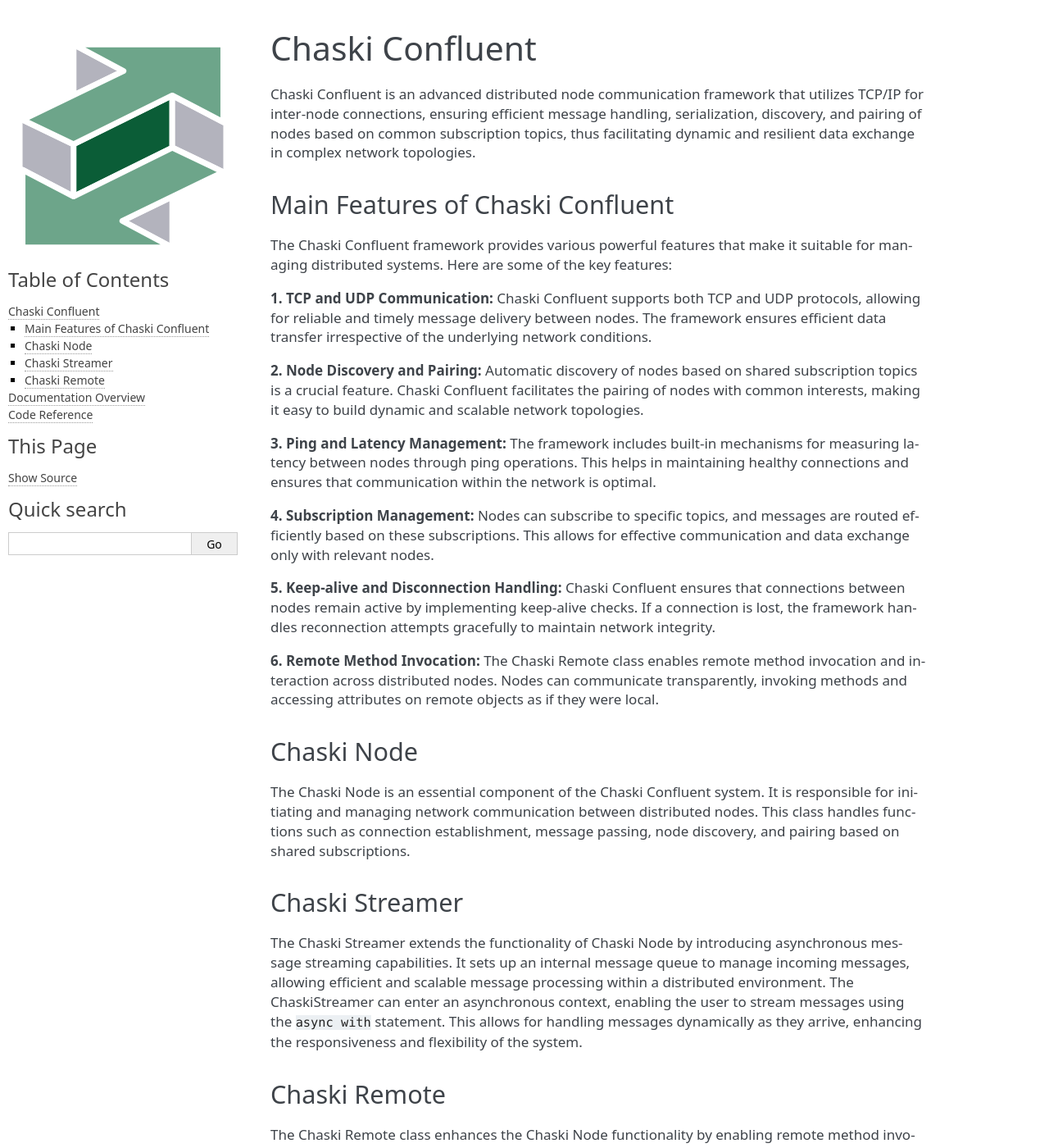
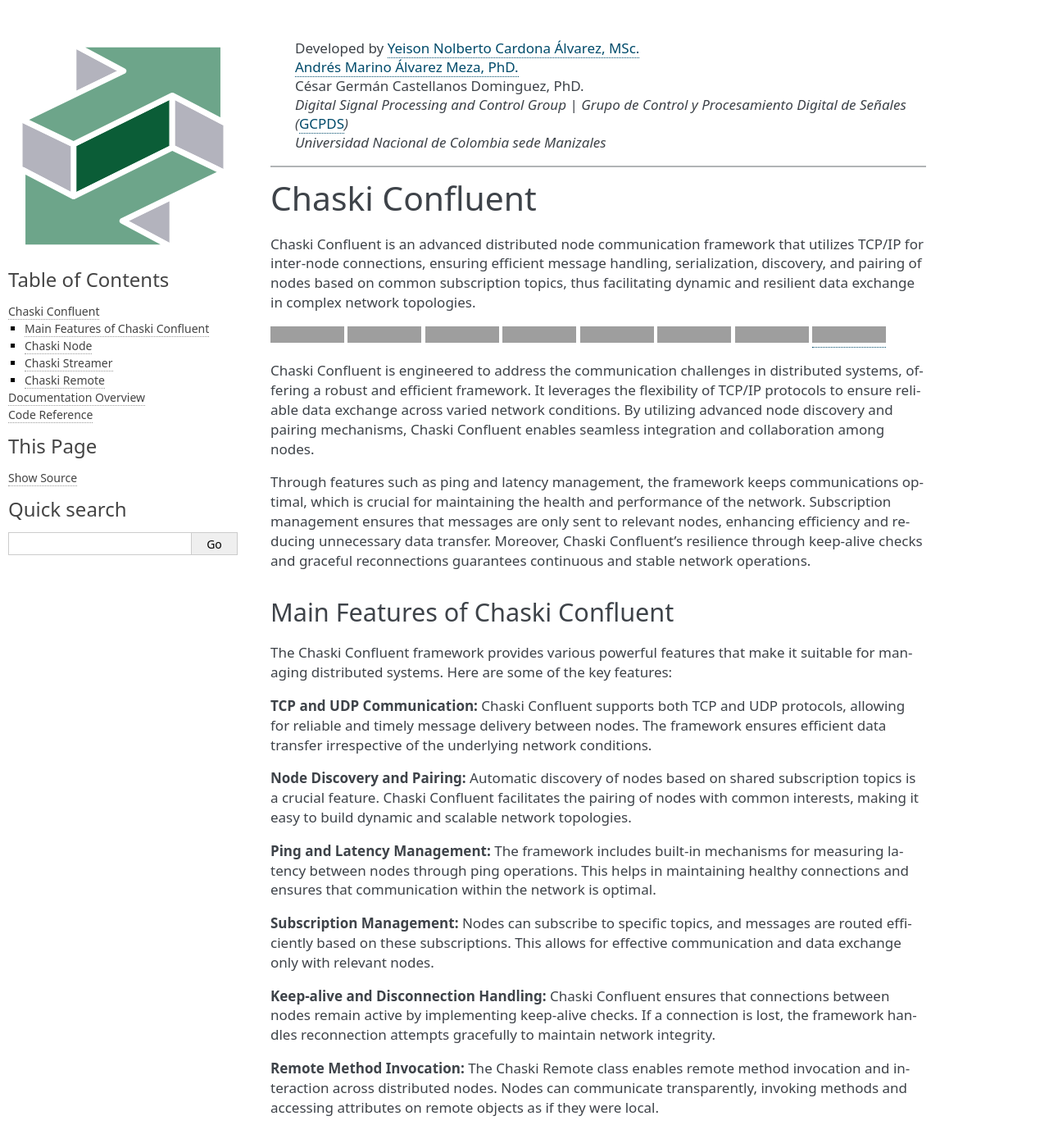
Before and after one commit to amalvarezme/python-chaski, a Sphinx documentation site: the page built from docs/source/index.rst, in a window 1280 px wide and 1400 px high. Shown: the whole window at 82% size. Built offline with Sphinx 7.4.7, drawn with Linux system fonts in a browser that asks for light colours; some of the changed text lies outside the part shown; grey boxes are pictures that could not be loaded.

Commit message:
Update documentation

```diff
--- a/docs/source/index.rst
+++ b/docs/source/index.rst
@@ -12,6 +12,7 @@ Documentation Overview
 
    notebooks/01-chaski_node.pct
    notebooks/02-chaski_streamer.ptc
+   notebooks/03-chaski_remote
 
 
 
--- a/docs/source/notebooks/02-chaski_streamer.ptc.py
+++ b/docs/source/notebooks/02-chaski_streamer.ptc.py
@@ -24,6 +24,7 @@ sys.path.append('../../..')
 # It offers scalable solutions for handling large volumes of data and ensures timely delivery across the network.
 #
 # **Key Features:**
+#
 #  - **High Throughput:** Optimized for streaming large volumes of messages.
 #  - **Low Latency:** Ensures minimal delay in message delivery across distributed nodes.
 #  - **Fault Tolerance:** Robust mechanisms to handle node failures and network issues.
@@ -40,17 +41,17 @@ from chaski.streamer import ChaskiStreamer
 import pickle
 
 streamer = ChaskiStreamer(
-    ip='127.0.0.1',                         # The IP address for the node to bind to.
-    port=65432,                             # The port number for the node to listen on.
-    serializer=pickle.dumps,                # Function to serialize data before sending.
-    deserializer=pickle.loads,              # Function to deserialize received data.
-    name='Node',                            # The name for the node.
-    subscriptions=['topic1', 'topic2'],     # List of topics the node is interested in.
-    run=True,                               # Flag to start the servers immediately on initialization.
-    ttl=64,                                 # Time-to-live value for discovery messages.
-    root=False,                             # Flag to indicate if the node is a root node.
-    max_connections=5,                      # Maximum number of connections the node can handle.
-    reconnections=32,                       # Number of reconnection attempts if a connection is lost.
+    ip='127.0.0.1',  # The IP address for the node to bind to.
+    port=65432,  # The port number for the node to listen on.
+    serializer=pickle.dumps,  # Function to serialize data before sending.
+    deserializer=pickle.loads,  # Function to deserialize received data.
+    name='Node',  # The name for the node.
+    subscriptions=['topic1', 'topic2'],  # List of topics the node is interested in.
+    run=True,  # Flag to start the servers immediately on initialization.
+    ttl=64,  # Time-to-live value for discovery messages.
+    root=False,  # Flag to indicate if the node is a root node.
+    max_connections=5,  # Maximum number of connections the node can handle.
+    reconnections=32,  # Number of reconnection attempts if a connection is lost.
 )
 
 # %% [markdown]
@@ -68,6 +69,7 @@ streamer.address
 
 # %%
 producer = ChaskiStreamer(
+    port=8511,
     name='Producer',
     subscriptions=['topic1'],
 )
@@ -77,8 +79,8 @@ producer
 # The `producer` node is set up to publish messages on `topic1`, while the `consumer` node
 # subscribes to this topic to receive messages.
 #
-# 1. The `producer` connects to the `consumer` using the `connect` method.
-# 2. Messages are then sent using the `push` method on the `producer`.
+#   - The `producer` connects to the `consumer` using the `connect` method.
+#   - Messages are then sent using the `push` method on the `producer`.
 #
 
 # %%
@@ -104,7 +106,7 @@ await streamer.push('topic1', message)
 
 # %%
 consumer = ChaskiStreamer(
-    port=8511,
+    port=8512,
     name='Consumer',
     subscriptions=['topic1'],
     root=True,
@@ -118,8 +120,8 @@ consumer
 # The `ChaskiStreamer` allows for another method to consume messages using asynchronous context managers.
 # With the `async with` statement, you can handle incoming messages in a more streamlined way:
 #
-# 1. Use `async with consumer` to enter the asynchronous context.
-# 2. Iterate over `message_queue` to process each incoming message asynchronously.
+#   - Use `async with consumer` to enter the asynchronous context.
+#   - Iterate over `message_queue` to process each incoming message asynchronously.
 #
 # This ensures all resources are properly managed and released when done, providing cleaner and more efficient code.
 
@@ -138,8 +140,8 @@ async with consumer as message_queue:
 #
 # Here’s how to use it:
 #
-# 1. Iterate over the `message_stream()` to process each incoming message asynchronously.
-# 2. Explicitly call the `stop()` method to close the streamer and release resources.
+#   - Iterate over the `message_stream()` to process each incoming message asynchronously.
+#   - Explicitly call the `stop()` method to close the streamer and release resources.
 #
 
 # %%
--- /dev/null
+++ b/docs/source/notebooks/03-chaski_remote.py
@@ -0,0 +1,79 @@
+# ---
+# jupyter:
+#   jupytext:
+#     text_representation:
+#       extension: .py
+#       format_name: percent
+#       format_version: '1.3'
+#       jupytext_version: 1.16.2
+#   kernelspec:
+#     display_name: Python 3 (ipykernel)
+#     language: python
+#     name: python3
+# ---
+
+# %% nbsphinx="hidden"
+import sys
+sys.path.append('../../..')
+
+# %% [markdown]
+# # ChaskiRemote: Proxy for Distributed Network Interactions
+#
+# ChaskiRemote is designed to facilitate communication across distributed networks. It acts as an intermediary, managing interactions and ensuring robust connectivity.
+#
+# **Key Features:**
+#
+# - **Scalability**: Easily manage multiple network nodes.
+# - **Reliability**: Ensure consistent and reliable data transmission.
+# - **Flexibility**: Adapt to various network topologies and protocols.
+
+# %% [markdown]
+# ## Server
+#
+# The `ChaskiRemote` server facilitates network communication by acting as a proxy for distributed nodes.
+# It ensures robust connectivity, reliable data transmission, and handles the management of various
+# network protocols and topologies seamlessly.
+
+# %%
+from chaski.remote import ChaskiRemote
+import numpy
+
+server = ChaskiRemote(port='65432')
+server.register('np', numpy)
+
+server.address
+
+# %% [markdown]
+# ## Client
+#
+# The `ChaskiRemote` client leverages the server's capabilities to facilitate remote interactions.
+# By connecting to the proxy server, clients can seamlessly execute distributed commands
+# and access shared resources across the network without dealing with the complexities
+# of network communication protocols.
+#
+
+# %%
+client = ChaskiRemote()
+await client.connect("ChaskiRemote@127.0.0.1:65432")
+
+# %% [markdown]
+# ### Connect to Remote NumPy
+#
+# Once connected to the `ChaskiRemote` server, you can access and use the registered libraries,
+# such as NumPy, as if they were local.
+#
+
+# %%
+np = await client.proxy('np')
+np
+
+# %% [markdown]
+# ### Use remote Numpy
+#
+# The following code generates a 4x4 matrix with normally distributed random numbers using
+# the remote NumPy library connected through `ChaskiRemote`.
+
+# %%
+await np.random.normal(0, 1, (4, 4))
+
+# %%
--- a/docs/source/notebooks/readme.rst
+++ b/docs/source/notebooks/readme.rst
@@ -1,3 +1,15 @@
+   | Developed by `Yeison Nolberto Cardona Álvarez,
+     MSc. <https://github.com/yeisonCardona>`__
+   | `Andrés Marino Álvarez Meza,
+     PhD. <https://github.com/amalvarezme>`__
+   | César Germán Castellanos Dominguez, PhD.
+   | *Digital Signal Processing and Control Group* \| *Grupo de Control
+     y Procesamiento Digital de Señales
+     (*\ `GCPDS <https://github.com/UN-GCPDS/>`__\ *)*
+   | *Universidad Nacional de Colombia sede Manizales*
+
+--------------
+
 Chaski Confluent
 ================
 
@@ -7,6 +19,35 @@ message handling, serialization, discovery, and pairing of nodes based
 on common subscription topics, thus facilitating dynamic and resilient
 data exchange in complex network topologies.
 
+|GitHub top language| |PyPI - License| |PyPI| |PyPI - Status| |PyPI -
+Python Version| |GitHub last commit| |CodeFactor Grade| |Documentation
+Status|
+
+.. |GitHub top language| image:: https://img.shields.io/github/languages/top/dunderlab/python-chaski
+.. |PyPI - License| image:: https://img.shields.io/pypi/l/chaski
+.. |PyPI| image:: https://img.shields.io/pypi/v/chaski
+.. |PyPI - Status| image:: https://img.shields.io/pypi/status/chaski
+.. |PyPI - Python Version| image:: https://img.shields.io/pypi/pyversions/chaski
+.. |GitHub last commit| image:: https://img.shields.io/github/last-commit/dunderlab/python-chaski
+.. |CodeFactor Grade| image:: https://img.shields.io/codefactor/grade/github/dunderlab/python-chaski
+.. |Documentation Status| image:: https://readthedocs.org/projects/chaski-confluent/badge/?version=latest
+   :target: https://chaski-confluent.readthedocs.io/en/latest/?badge=latest
+
+Chaski Confluent is engineered to address the communication challenges
+in distributed systems, offering a robust and efficient framework. It
+leverages the flexibility of TCP/IP protocols to ensure reliable data
+exchange across varied network conditions. By utilizing advanced node
+discovery and pairing mechanisms, Chaski Confluent enables seamless
+integration and collaboration among nodes.
+
+Through features such as ping and latency management, the framework
+keeps communications optimal, which is crucial for maintaining the
+health and performance of the network. Subscription management ensures
+that messages are only sent to relevant nodes, enhancing efficiency and
+reducing unnecessary data transfer. Moreover, Chaski Confluent’s
+resilience through keep-alive checks and graceful reconnections
+guarantees continuous and stable network operations.
+
 Main Features of Chaski Confluent
 ---------------------------------
 
@@ -14,32 +55,32 @@ The Chaski Confluent framework provides various powerful features that
 make it suitable for managing distributed systems. Here are some of the
 key features:
 
-**1. TCP and UDP Communication:** Chaski Confluent supports both TCP and
+**TCP and UDP Communication:** Chaski Confluent supports both TCP and
 UDP protocols, allowing for reliable and timely message delivery between
 nodes. The framework ensures efficient data transfer irrespective of the
 underlying network conditions.
 
-**2. Node Discovery and Pairing:** Automatic discovery of nodes based on
+**Node Discovery and Pairing:** Automatic discovery of nodes based on
 shared subscription topics is a crucial feature. Chaski Confluent
 facilitates the pairing of nodes with common interests, making it easy
 to build dynamic and scalable network topologies.
 
-**3. Ping and Latency Management:** The framework includes built-in
+**Ping and Latency Management:** The framework includes built-in
 mechanisms for measuring latency between nodes through ping operations.
 This helps in maintaining healthy connections and ensures that
 communication within the network is optimal.
 
-**4. Subscription Management:** Nodes can subscribe to specific topics,
-and messages are routed efficiently based on these subscriptions. This
+**Subscription Management:** Nodes can subscribe to specific topics, and
+messages are routed efficiently based on these subscriptions. This
 allows for effective communication and data exchange only with relevant
 nodes.
 
-**5. Keep-alive and Disconnection Handling:** Chaski Confluent ensures
-that connections between nodes remain active by implementing keep-alive
+**Keep-alive and Disconnection Handling:** Chaski Confluent ensures that
+connections between nodes remain active by implementing keep-alive
 checks. If a connection is lost, the framework handles reconnection
 attempts gracefully to maintain network integrity.
 
-**6. Remote Method Invocation:** The Chaski Remote class enables remote
+**Remote Method Invocation:** The Chaski Remote class enables remote
 method invocation and interaction across distributed nodes. Nodes can
 communicate transparently, invoking methods and accessing attributes on
 remote objects as if they were local.
```
Also changed, not shown: README.md (+34 -6 lines), docs/source/notebooks/01-chaski_node.pct.py (+22 -19 lines), docs/source/notebooks/readme.py (+35 -7 lines), docs/source/notebooks/01-chaski_node.pct.ipynb, docs/source/notebooks/02-chaski_streamer.ptc.ipynb, docs/source/notebooks/03-chaski_remote.ipynb (added), docs/source/notebooks/readme.ipynb, 1 other file.
